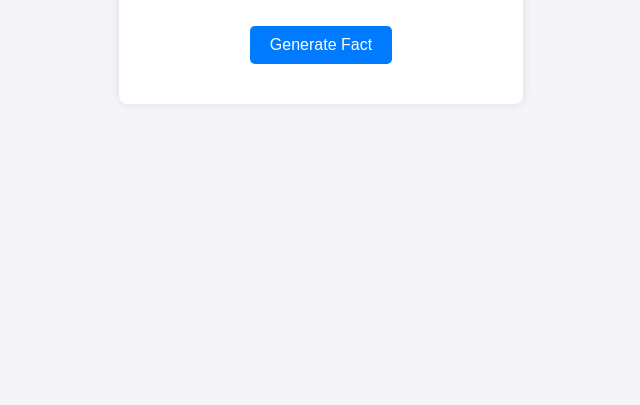
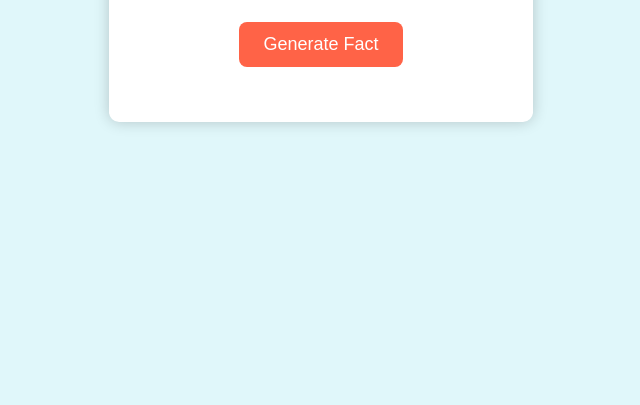
Before and after one commit to Vahsir7/GenAi-workshop-pieces-for-dev, a plain HTML site: page index.html in a window 1280 px wide. Shown: the part 395-800 px from the top of the page, without its empty margins (319-959 px from the left). Drawn offline with Linux system fonts and the light colour scheme.

Commit message:
Update index.html

```diff
--- a/index.html
+++ b/index.html
@@ -6,14 +6,14 @@
     <title>Machine Learning Facts</title>
     <style>
         :root {
-            --primary-color: #007bff;
-            --primary-hover-color: #0056b3;
-            --background-color: #f4f4f9;
-            --text-color: #333;
-            --container-bg-color: #fff;
+            --primary-color: #ff6347; /* Tomato */
+            --primary-hover-color: #ff4500; /* OrangeRed */
+            --background-color: #e0f7fa; /* Light Cyan */
+            --text-color: #2f4f4f; /* Dark Slate Gray */
+            --container-bg-color: #ffffff; /* White */
             --font-family: 'Arial', sans-serif;
-            --box-shadow: 0 0 10px rgba(0, 0, 0, 0.1);
-            --border-radius: 8px;
+            --box-shadow: 0 0 15px rgba(0, 0, 0, 0.2);
+            --border-radius: 10px;
             --transition-duration: 0.3s;
         }
 
@@ -31,7 +31,7 @@
         .container {
             text-align: center;
             background-color: var(--container-bg-color);
-            padding: 20px;
+            padding: 30px;
             border-radius: var(--border-radius);
             box-shadow: var(--box-shadow);
             transition: transform var(--transition-duration);
@@ -42,12 +42,12 @@
         }
 
         button {
-            padding: 10px 20px;
-            font-size: 16px;
-            margin-top: 20px;
+            padding: 12px 24px;
+            font-size: 18px;
+            margin-top: 25px;
             cursor: pointer;
             border: none;
-            border-radius: 5px;
+            border-radius: 8px;
             background-color: var(--primary-color);
             color: #fff;
             transition: background-color var(--transition-duration);
@@ -58,8 +58,8 @@
         }
 
         p {
-            margin-top: 20px;
-            font-size: 18px;
+            margin-top: 25px;
+            font-size: 20px;
         }
     </style>
 </head>
```
